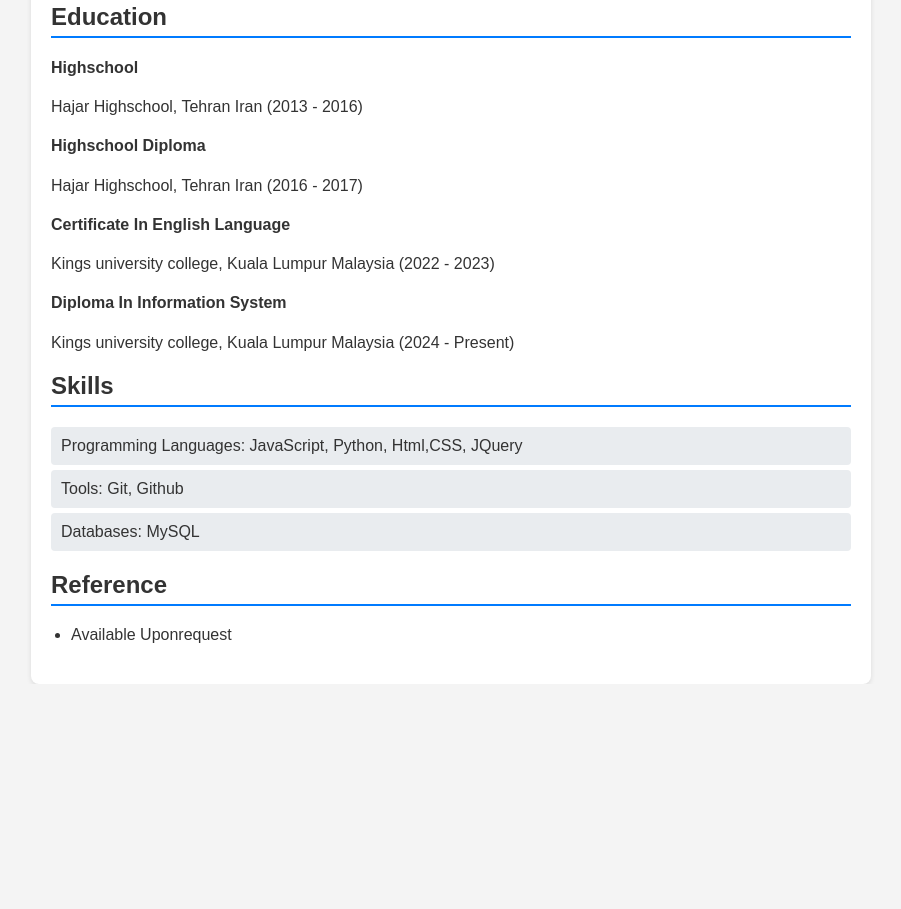
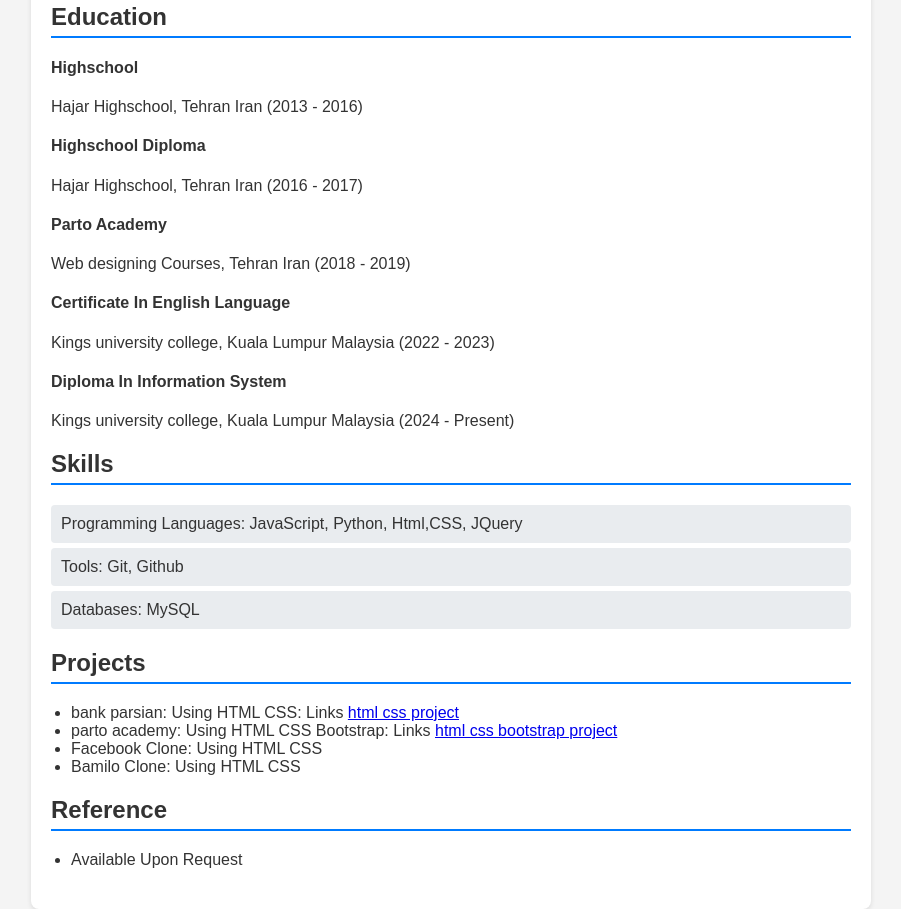
Before and after one commit to Naseeba24/resume, a plain HTML site: page index.html in a window 1280 px wide. Shown: the part 659-1568 px from the top of the page, without its empty margins (189-1090 px from the left). Before the commit the page ends 1343 px from the top, so only its background shows below. Drawn offline with Linux system fonts and the light colour scheme.

Commit message:
third commit

```diff
--- a/index.html
+++ b/index.html
@@ -14,8 +14,7 @@
             <p class="contact">
                 <a href="mailto:naseebaakbari2022@gmail.com">naseebaakbari2022@gmail.com</a> |
                 <a href="tel:+60182848036">+60182848036</a> |
-                <a href="https://github.com/johndoe" target="_blank">GitHub</a> |
-                <a href="https://www.linkedin.com/in/johndoe" target="_blank">LinkedIn</a>
+                <a href="https://naseeba24.github.io/resume" target="_blank">GitHub</a>
             </p>
         </header>
 
@@ -56,6 +55,8 @@
             <p> Hajar Highschool, Tehran Iran (2013 - 2016)</p>
             <h4>Highschool Diploma</h4>
             <p> Hajar Highschool, Tehran Iran (2016 - 2017)</p>
+            <h4>Parto Academy</h4>
+            <p> Web designing Courses, Tehran Iran (2018 - 2019)</p>
             <h4> Certificate In English Language</h4>
             <p> Kings university college, Kuala Lumpur Malaysia (2022 - 2023)</p>
             <h4> Diploma In Information System</h4>
@@ -70,10 +71,19 @@
                 <li>Databases: MySQL</li>
             </ul>
         </section>
+        <section class="projects">
+            <h2>Projects</h2>
+            <ul>
+                <li>bank parsian: Using HTML CSS: Links  <a href="https://pan-ac.ir/پروژه-طراحی-سایت-خانم-نسیبه-اکبری" target="_blank">html css project</a></li>
+                <li>parto academy: Using HTML CSS Bootstrap: Links  <a href="https://pan-ac.ir/نمونه-کار-طراحی-سایت-با-بوت-استرپ-خانم-ن" target="_blank">html css bootstrap project</a></li>
+                <li>Facebook Clone: Using HTML CSS</li>
+                <li>Bamilo Clone: Using HTML CSS </li>
+            </ul>
+        </section>
         <section class="references">
             <h2>Reference</h2>
             <ul>
-                <li>Available Uponrequest</li>
+                <li>Available Upon Request</li>
             </ul>
         </section>
     </div>
```
